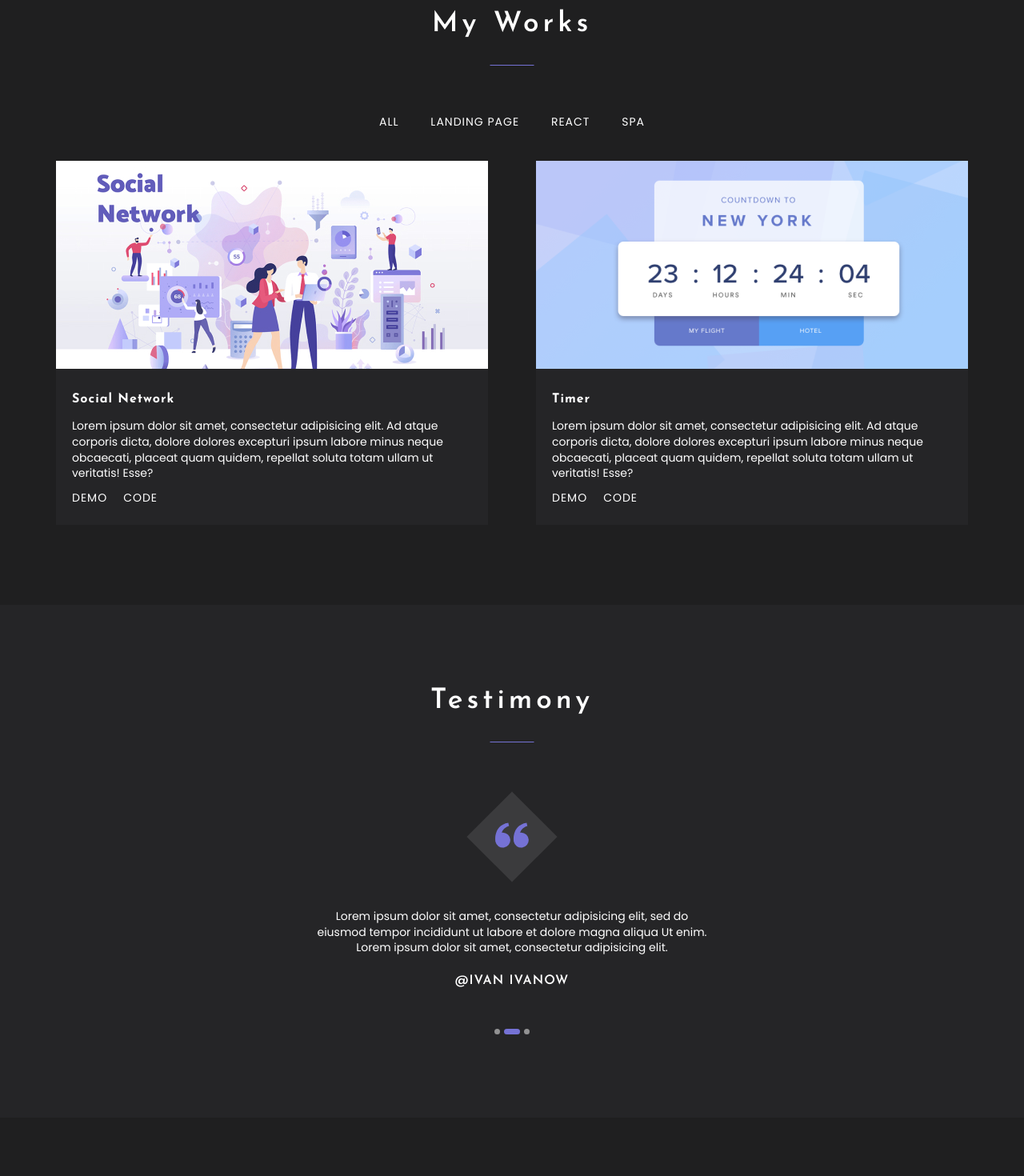
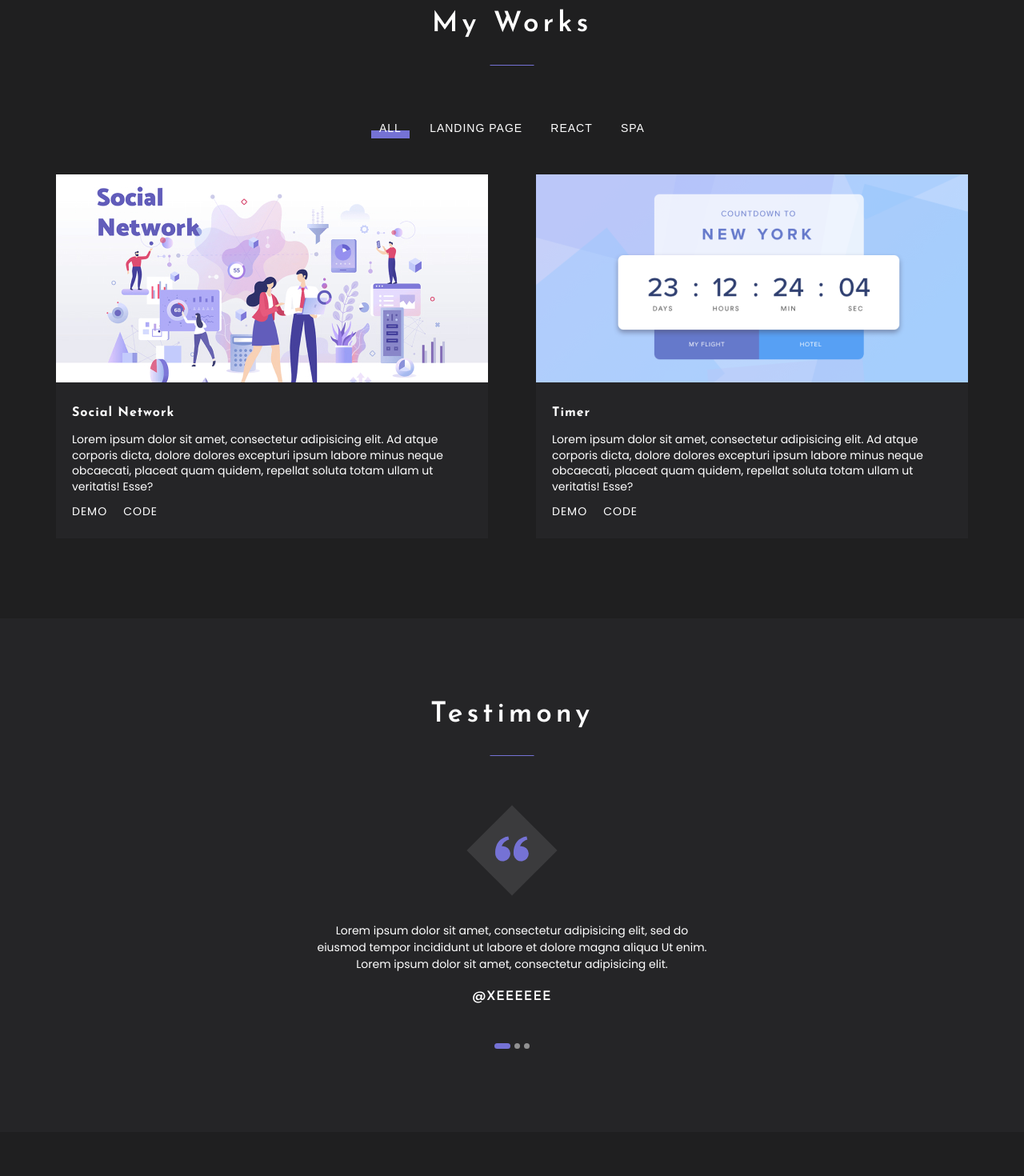
Before and after one commit to Yelkira/StyledPortfolio, a React app: page / in a window 1280 px wide. Shown: the part 1900-3370 px from the top of the page at 80% size. Built offline with nearby package versions, Linux system fonts and the light colour scheme.

Commit message:
add logic to tabMenu & slider

```diff
--- a/src/components/Link.tsx
+++ b/src/components/Link.tsx
@@ -1,7 +1,7 @@
-import styled from "styled-components";
+import styled, {css} from "styled-components";
 import {theme} from "../styles/Theme";
 
-export const Link = styled.a`
+export const Link = styled.a<{ active?: boolean }>`
   font-weight: 400;
   font-size: 14px;
   letter-spacing: 1px;
@@ -24,5 +24,9 @@ export const Link = styled.a`
     left: 0;
     right: 0;
     z-index: -1;
+
+    ${props=>props.active && css<{ active?: boolean }>`
+    height: 10px;
+    `}
   }
 `
--- a/src/components/slider/Slider.tsx
+++ b/src/components/slider/Slider.tsx
@@ -1,24 +1,40 @@
 import React from 'react';
-import {FlexContainer} from "../FlexContainer";
+import AliceCarousel from 'react-alice-carousel';
+import 'react-alice-carousel/lib/alice-carousel.css';
+import '../../styles/slider.css'
 import {S} from './Slider_styles'
-
-export const Slider = () => {
+type SlidePropsType = {
+    text: string
+    userName: string
+}
+const Slide = (props:SlidePropsType) => {
+    const { text, userName} = props
     return (
-        <S.StyledSlider>
-            <FlexContainer>
-                <S.Slide>
-                    <S.Text>Lorem ipsum dolor sit amet, consectetur adipisicing elit, sed do eiusmod tempor incididunt
-                        ut
-                        labore et dolore magna aliqua Ut enim. Lorem ipsum dolor sit amet, consectetur adipisicing
-                        elit.</S.Text>
-                    <S.Name>@ivan ivanow</S.Name>
-                </S.Slide>
-            </FlexContainer>
-            <S.Pagination>
-                <span></span>
-                <span className='active'></span>
-                <span></span>
-            </S.Pagination>
-        </S.StyledSlider>
-    );
-};
+        <S.Slide>
+            <S.Text>{text}</S.Text>
+            <S.Name>@{userName}</S.Name>
+        </S.Slide>
+    )
+}
+const items = [
+    <Slide
+        text={'Lorem ipsum dolor sit amet, consectetur adipisicing elit, sed do eiusmod tempor incididunt ut labore et dolore magna aliqua Ut enim. Lorem ipsum dolor sit amet, consectetur adipisicing elit.'} userName={'XEEEEEE'}
+    />,
+    <Slide
+        text={'Lorem ipsum dolor sit amet, consectetur adipisicing elit, sed do eiusmod tempor incididunt ut labore et dolore magna aliqua Ut enim. Lorem ipsum dolor sit amet, consectetur adipisicing elit.'} userName={'EEEEEEEEEEEEEEEEEEEY'}
+    />,
+    <Slide
+        text={'Lorem ipsum dolor sit amet, consectetur adipisicing elit, sed do eiusmod tempor incididunt ut labore et dolore magna aliqua Ut enim. Lorem ipsum dolor sit amet, consectetur adipisicing elit.'} userName={'ALEXEY'}
+    />,
+];
+export const Slider = () => (
+    <S.StyledSlider>
+        <AliceCarousel
+            animationType="fadeout"
+            animationDuration={1000}
+            disableButtonsControls
+            items={items}
+            mouseTracking
+        />
+    </S.StyledSlider>
+);
--- a/src/components/slider/Slider_styles.ts
+++ b/src/components/slider/Slider_styles.ts
@@ -3,6 +3,7 @@ import {theme} from "../../styles/Theme";
 
 const StyledSlider = styled.div`
   max-width: 500px;
+  width: 100%;
   display: flex;
   flex-direction: column;
   align-items: center;
--- a/src/layout/sections/works/Works.tsx
+++ b/src/layout/sections/works/Works.tsx
@@ -1,4 +1,4 @@
-import React from 'react';
+import React, {useState} from 'react';
 import socialPhoto from '../../../assets/images/socialNetwork.jpg'
 import timerPhoto from '../../../assets/images/timer.png'
 import {Container} from "../../../components/Container";
@@ -8,29 +8,67 @@ import {TabMenu} from "./tab-menu/TabMenu";
 import {Work} from "./work/Work";
 import {S} from './Works_styles'
 
-const items = ['All', 'Landing page', 'React', 'SPA']
+//const items = ['All', 'Landing page', 'React', 'SPA']
+export type StatusTabsItemsType = 'all' | 'landing' | 'react' | 'spa'
+export type TabsItemsType = {
+    title: string,
+    status: StatusTabsItemsType
+}
+const tabsItems: TabsItemsType[] = [{
+    title: 'All',
+    status: 'all',
+}, {
+    title: 'Landing page',
+    status: 'landing',
+}, {
+    title: 'React',
+    status: 'react',
+}, {
+    title: 'SPA',
+    status: 'spa',
+}]
 const works = [
     {
         title: "Social Network",
         text: "Lorem ipsum dolor sit amet, consectetur adipisicing elit. Ad atque corporis dicta, dolore dolores excepturi ipsum labore minus neque obcaecati, placeat quam quidem, repellat soluta totam ullam ut veritatis! Esse?",
-        image: socialPhoto
+        image: socialPhoto,
+        type: 'spa'
     },
     {
         title: "Timer",
         text: "Lorem ipsum dolor sit amet, consectetur adipisicing elit. Ad atque corporis dicta, dolore dolores excepturi ipsum labore minus neque obcaecati, placeat quam quidem, repellat soluta totam ullam ut veritatis! Esse?",
-        image: timerPhoto
+        image: timerPhoto,
+        type: 'react'
     }
 ];
 export const Works = () => {
+    const [currentFilterStatus, setCurrentFilterStatus] = useState<StatusTabsItemsType>('all');
+    let filteredWorks = works;
+
+    if (currentFilterStatus === 'react') filteredWorks = works.filter((f) => f.type === 'react');
+
+    if (currentFilterStatus === 'spa') {
+        filteredWorks = works.filter((f) => f.type === 'spa');
+    }
+    if (currentFilterStatus === 'landing') {
+        filteredWorks = works.filter((f) => f.type === 'landing');
+    }
+    const changeFilterStatus = (value: StatusTabsItemsType) => {
+        setCurrentFilterStatus(value)
+    }
     return (
         <S.StyledWorks>
             <Container>
                 <SectionTitle>
                     My Works
                 </SectionTitle>
-                <TabMenu menuItems={items}/>
+                <TabMenu
+                    tabsItems={tabsItems}
+                    changeFilterStatus={changeFilterStatus}
+                    curentFilterStatus = {currentFilterStatus}
+                />
                 <FlexContainer justify={'space-between'} align={'flex-start'} wrap={'wrap'}>
-                    {works.map((work, index) => (
+                    {filteredWorks.map((work, index) => (
                         <Work
                             key={index}
                             title={work.title}
--- a/src/layout/sections/works/tab-menu/TabMenu.tsx
+++ b/src/layout/sections/works/tab-menu/TabMenu.tsx
@@ -1,20 +1,24 @@
 import React from 'react';
 import styled from "styled-components";
 import {Link} from "../../../../components/Link";
+import {StatusTabsItemsType, TabsItemsType} from "../Works";
 
 
 type MenuPropsType = {
-    menuItems: string[]
+    tabsItems: TabsItemsType[]
+    curentFilterStatus: StatusTabsItemsType
+    changeFilterStatus: (value: StatusTabsItemsType)=>void
 }
 
-export const TabMenu = ({menuItems}: MenuPropsType) => {
+export const TabMenu = (props: MenuPropsType) => {
+    const {tabsItems, changeFilterStatus, curentFilterStatus} = props
     return (
         <StyledMenu>
             <ul>
-                {menuItems.map((el, i) => {
+                {tabsItems.map((el, i) => {
                     return (
                         <ListItem key={i}>
-                            <Link href="">{el}</Link>
+                            <Link active={curentFilterStatus === el.status} as={'button'} onClick={()=>changeFilterStatus(el.status)}>{el.title}</Link>
                         </ListItem>
                     )
                 })}
--- a/src/styles/Theme.ts
+++ b/src/styles/Theme.ts
@@ -5,7 +5,8 @@ export const theme = {
         accentColor: "#7572D5",
         font: "#FFF",
         border: '#4a4a4a',
-        placeholder: '#495057'
+        placeholder: '#495057',
+        sliderDot: '#FFFFFF7F'
     },
     media:{
       tablet: 'screen and (max-width: 768px)',
--- /dev/null
+++ b/src/styles/slider.css
@@ -0,0 +1,27 @@
+.alice-carousel__stage-item.__active.__target{
+    cursor: grab;
+}.alice-carousel__stage-item.__active.__target:active{
+    cursor: grabbing;
+}
+.alice-carousel__dots{
+    margin: 0;
+}
+
+.alice-carousel__dots-item:not(.__custom){
+    display: inline-block;
+    width: 7px;
+    height: 7px;
+    border-radius: 20px;
+    background-color: #FFFFFF7F;
+}
+.alice-carousel__dots-item:not(.__custom):not(:last-child){
+    margin-right: 5px;
+}
+.alice-carousel__dots-item:not(.__custom):not(.__active):hover{
+    transform: translateX(-1px);
+}
+.alice-carousel__dots-item:not(.__custom).__active{
+    background-color: #7572D5;
+    width: 20px;
+    cursor: auto;
+}
```
